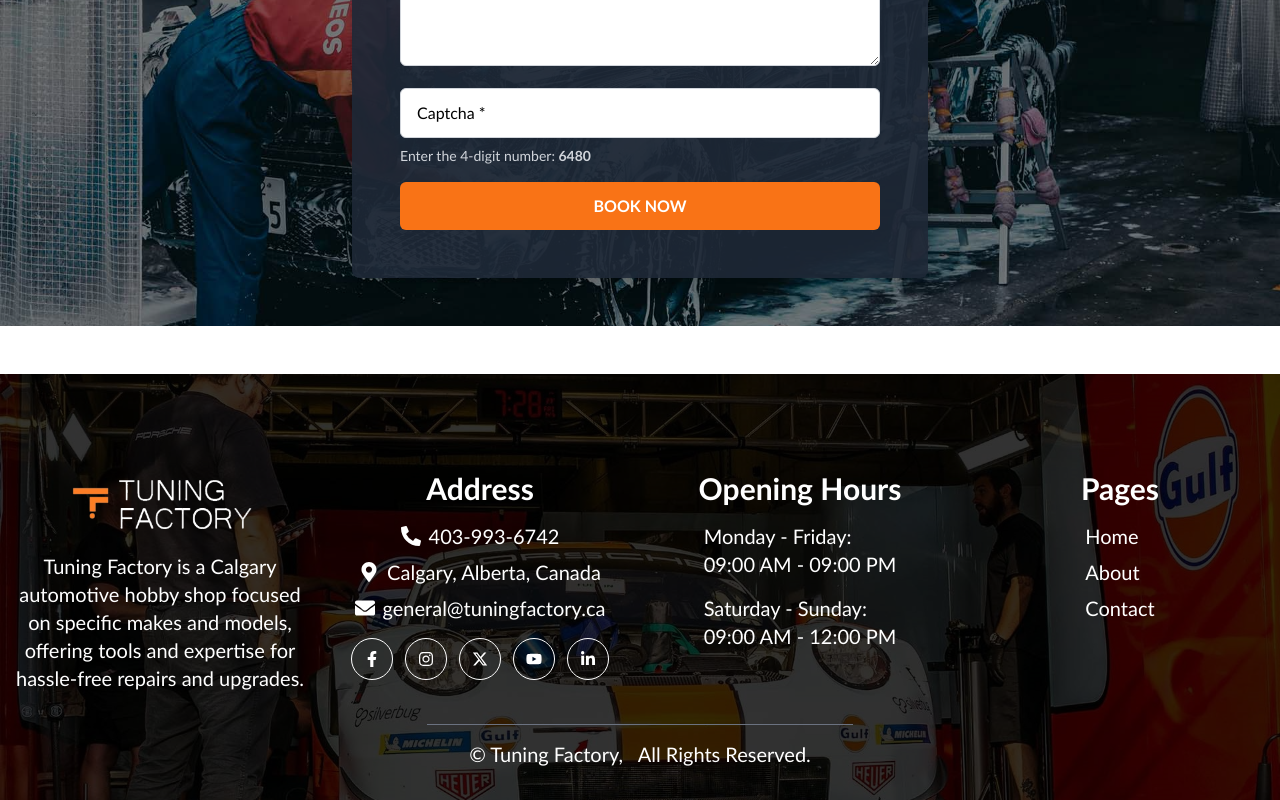
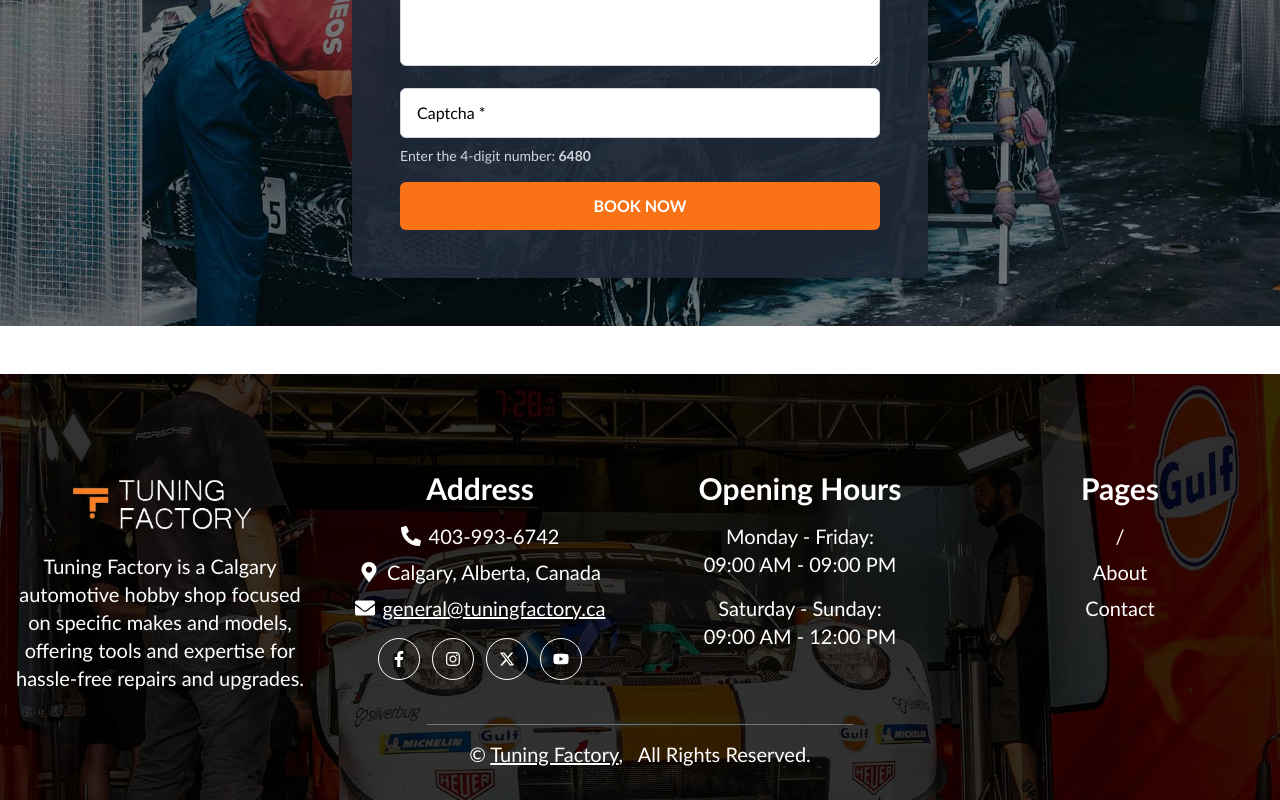
Before and after one commit to ibrahimAbrar7/tuning-factory-demo, a Next.js app: page / in a window 1280 px wide. Shown: the part 1828-2628 px from the top of the page. Built offline with nearby package versions, Linux system fonts and the light colour scheme.

Commit message:
Update Footer.tsx

```diff
--- a/app/Components/Footer.tsx
+++ b/app/Components/Footer.tsx
@@ -44,8 +44,8 @@ const Footer: React.FC = () => {
         </div>
 
         {/* Address Section */}
-        <div className="flex flex-col items-center text-left">
-          <h3 className="text-3xl font-bold mb-4">Address</h3>
+        <div className="flex flex-col items-center text-center">
+          <h3 className="text2xl md:text-3xl font-bold mb-4">Address</h3>
           <div className="flex items-center space-x-2 text-md md:text-xl mb-2">
             <FaPhoneAlt className="text-white" />
             <p>403-993-6742</p>
@@ -56,15 +56,17 @@ const Footer: React.FC = () => {
           </div>
           <div className="flex items-center space-x-2 text-md md:text-xl">
             <FaEnvelope className="text-white" />
-            <p>general@tuningfactory.ca</p>
+            <Link href="mailto:general@tuningfactory.ca" className="underline">
+              general@tuningfactory.ca
+            </Link>
           </div>
+
           <div className="flex items-center space-x-3 mt-4 justify-center">
             {[
-              { icon: <FaFacebookF />, href: "#" },
-              { icon: <FaInstagram />, href: "#" },
-              { icon: <FaXTwitter />, href: "#" },
-              { icon: <FaYoutube />, href: "#" },
-              { icon: <FaLinkedinIn />, href: "#" },
+              { icon: <FaFacebookF />, href: "https://www.facebook.com/TuningfactoryCanada" },
+              { icon: <FaInstagram />, href: "https://www.instagram.com/tuningfactoryms/" },
+              { icon: <FaXTwitter />, href: "https://x.com/tuningfactoryca?mx=2" },
+              { icon: <FaYoutube />, href: "https://www.youtube.com/@tuningfactoryca8309" },
             ].map(({ icon, href }, index) => (
               <Link key={index} href={href}>
                 <div className="p-3 rounded-full text-white border border-white bg-transparent hover:bg-gray-300 transition hover:text-black">
@@ -76,8 +78,8 @@ const Footer: React.FC = () => {
         </div>
 
         {/* Opening Hours Section */}
-        <div className="flex flex-col items-center text-left">
-          <h3 className="text-3xl font-bold mb-4">Opening Hours</h3>
+        <div className="flex flex-col items-center text-center">
+          <h3 className="text-2xl md:text-3xl font-bold mb-4">Opening Hours</h3>
           <p className="text-md md:text-xl">
             Monday - Friday:
             <br />
@@ -91,10 +93,10 @@ const Footer: React.FC = () => {
         </div>
 
         {/* Pages Section */}
-        <div className="flex flex-col items-center text-left">
-          <h3 className="text-3xl font-bold mb-4">Pages</h3>
+        <div className="flex flex-col items-center text-center">
+          <h3 className="text-2xl md:text-3xl font-bold mb-4">Pages</h3>
           <ul>
-            {["Home", "About", "Contact"].map((page, index) => (
+            {["/", "About", "Contact"].map((page, index) => (
               <li key={index} className="mb-2">
                 <Link href={`/${page.toLowerCase()}`} className="hover:text-orange-500 transition text-md md:text-xl">
                   {page}
@@ -107,9 +109,17 @@ const Footer: React.FC = () => {
 
       {/* Footer Bottom Section */}
       <div className="relative mt-8 pt-4 text-center">
-        <p className="text-md md:text-xl">© Tuning Factory, &nbsp; All Rights Reserved.</p>
-        <div className="absolute inset-x-0 top-0 border-t border-gray-500 w-1/3 mx-auto"></div>
-      </div>
+  <p className="text-md md:text-xl">
+    ©{" "}
+    <Link href="https://tuningfactory.ca" target="_blank" className="underline">
+      Tuning Factory
+    </Link>
+    , &nbsp; All Rights Reserved.
+  </p>
+  <div className="absolute inset-x-0 top-0 border-t border-gray-500 w-1/3 mx-auto"></div>
+</div>
+
+
     </footer>
   );
 };
```
